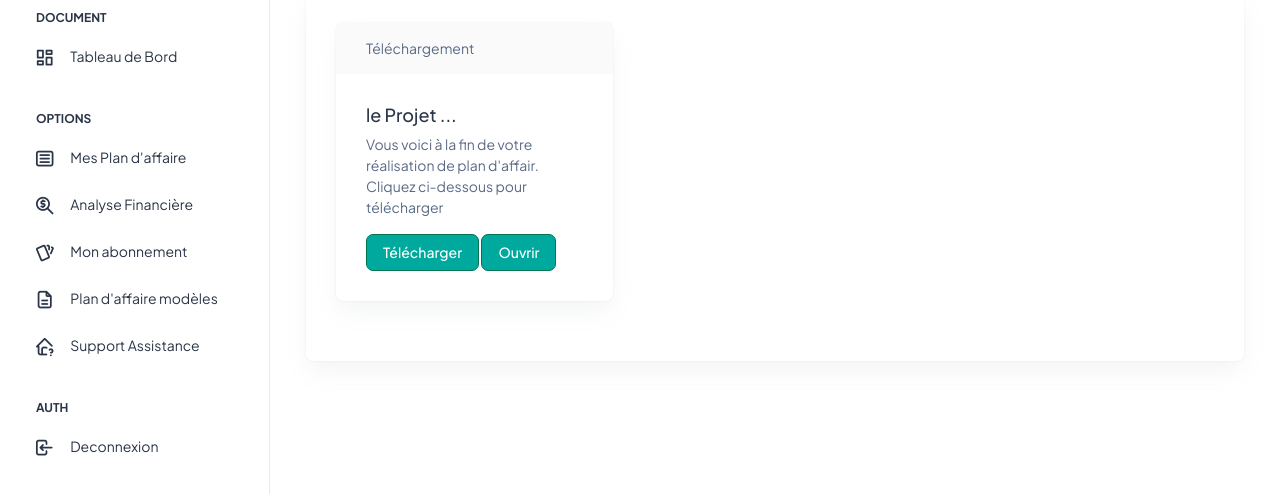
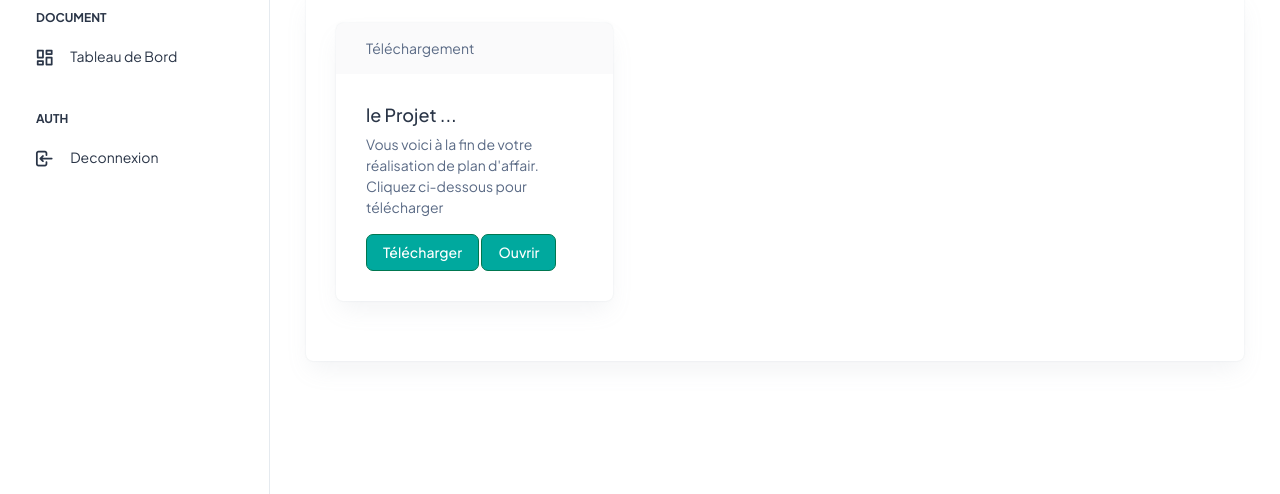
Before and after one commit to AInelo/ideathonlaw, a website: page frontend/perso.html in a window 1280 px wide. Shown: the part 92-586 px from the top of the page. Drawn offline with Linux system fonts and the light colour scheme; a script that the page names is missing.

Commit message:
Ideathon

```diff
--- a/frontend/perso.html
+++ b/frontend/perso.html
@@ -40,51 +40,7 @@
                                 <span class="hide-menu">Tableau de Bord</span>
                             </a>
                         </li>
-                        <li class="nav-small-cap">
-                            <i class="ti ti-dots nav-small-cap-icon fs-4"></i>
-                            <span class="hide-menu">OPTIONS</span>
-                        </li>
-                        <li class="sidebar-item">
-                            <a class="sidebar-link" href="./myplans.html" aria-expanded="false">
-                                <span>
-                                    <i class="ti ti-article"></i>
-                                </span>
-                                <span class="hide-menu">Mes Plan d'affaire</span>
-                            </a>
-                        </li>
-                        <li class="sidebar-item">
-                            <a class="sidebar-link" href="./financial.html" aria-expanded="false">
-                                <span>
-                                    <!-- <i class="ti ti-alert-circle"></i> -->
-                                    <i class="ti ti-zoom-money"></i>
-                                </span>
-                                <span class="hide-menu">Analyse Financière</span>
-                            </a>
-                        </li>
-                        <li class="sidebar-item">
-                            <a class="sidebar-link" href="./suscribe.html" aria-expanded="false">
-                                <span>
-                                    <i class="ti ti-cards"></i>
-                                </span>
-                                <span class="hide-menu">Mon abonnement</span>
-                            </a>
-                        </li>
-                        <li class="sidebar-item">
-                            <a class="sidebar-link" href="./modelplan.html" aria-expanded="false">
-                                <span>
-                                    <i class="ti ti-file-description"></i>
-                                </span>
-                                <span class="hide-menu">Plan d'affaire modèles</span>
-                            </a>
-                        </li>
-                        <li class="sidebar-item">
-                            <a class="sidebar-link" href="./assistancesupport.html" aria-expanded="false">
-                                <span>
-                                    <i class="ti ti-home-question"></i>
-                                </span>
-                                <span class="hide-menu">Support Assistance</span>
-                            </a>
-                        </li>
+
                         <li class="nav-small-cap">
                             <i class="ti ti-dots nav-small-cap-icon fs-4"></i>
                             <span class="hide-menu">AUTH</span>
@@ -224,7 +180,7 @@
     <script src="https://cdnjs.cloudflare.com/ajax/libs/pdf.js/2.11.338/pdf.min.js"></script>
 <script>
     // URL du PDF à charger
-    var pdfUrl = 'http://localhost:4000/test2.pdf';
+    var pdfUrl = 'https://firebasestorage.googleapis.com/v0/b/lasmo-74fe3.appspot.com/o/test2.pdf';
 
     var pdfContainer = document.getElementById('pdf-container');
 
```
Also changed, not shown: 1 other file.
